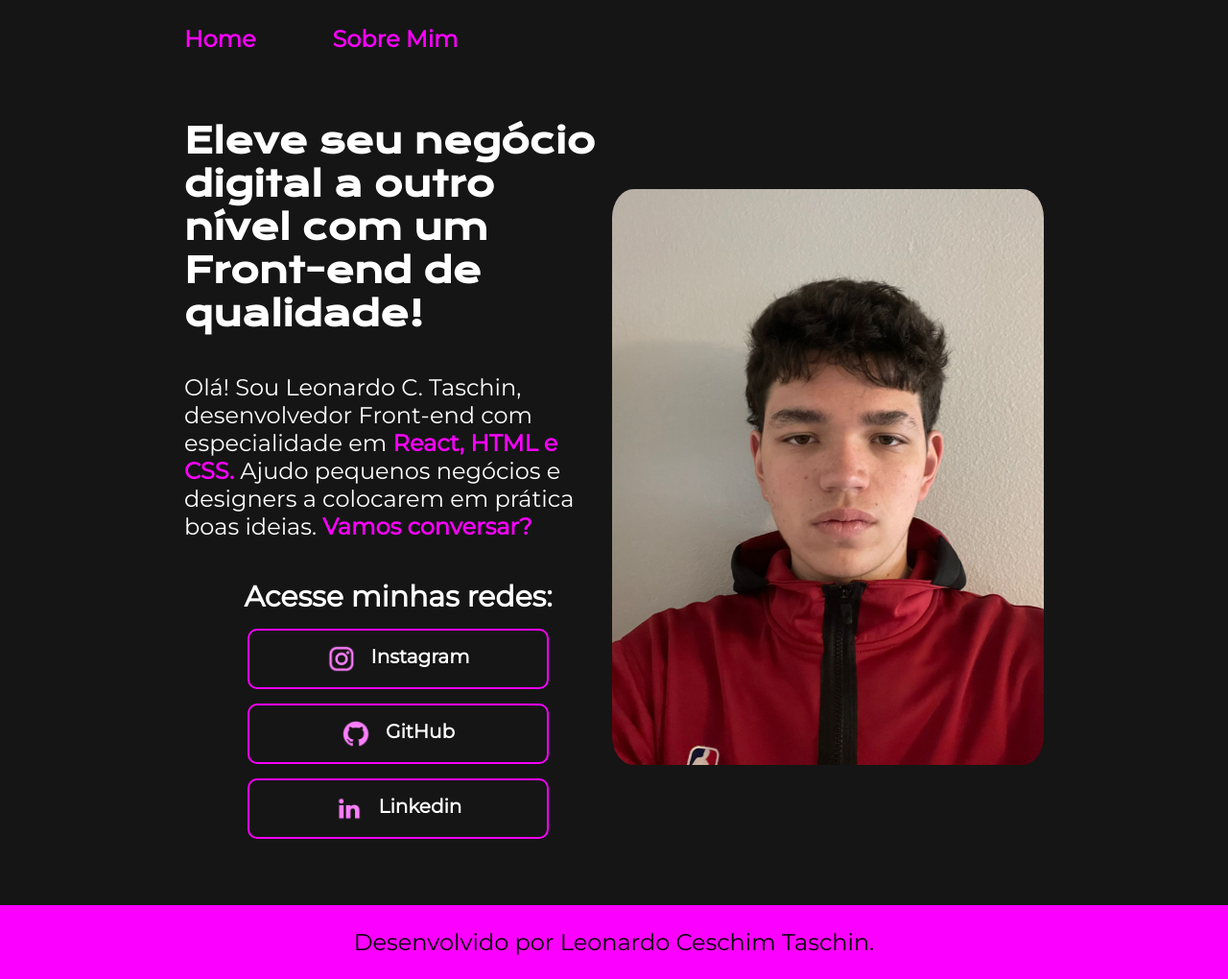
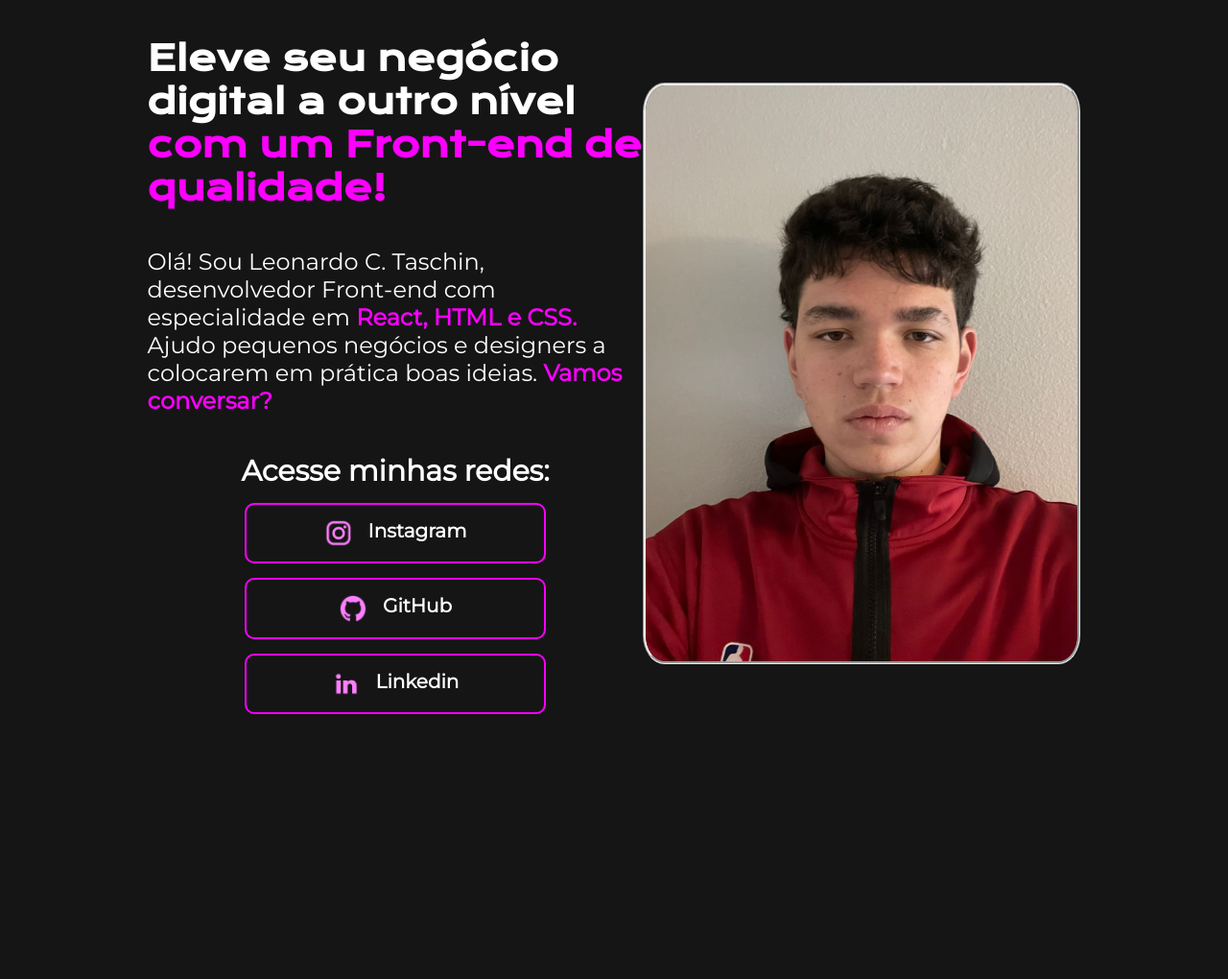
Before and after one commit to LeoTaschin/portifolio, a plain HTML site: page index.html in a window 1280 px wide. Shown: the whole page at 96% size. After the commit the page ends 838 px from the top, so only its background shows below. Drawn offline with nearby package versions, Linux system fonts and the light colour scheme.

Commit message:
Revert "sobre mim feito"
This reverts commit 2aba3157ad9a7044306c101cd01aae7b1fd92f07.

```diff
--- a/index.html
+++ b/index.html
@@ -6,16 +6,11 @@
     <meta http-equiv="X-UA-Compatible" content="IE=edge">
     <meta name="viewport" content="width=device-width, initial-scale=1.0">
     <title>Portifolio</title>
-    <link rel="stylesheet" href="Estilos pro css/style.css">
+    <link rel="stylesheet" href="style.css">
 </head>
 
 <body>
-    <header class="header">
-        <nav    class="header__menu">
-            <a  class="header__link"    href="index.html">Home</a>
-            <a  class="header__link"    href="sobremim.html">Sobre Mim</a>
-        </nav>
-    </header>
+    <header></header>
     <main class="apresentacao">
         <section class="apresentacao__conteudo">
             <h1 class="apresentacao__conteudo__titulo">Eleve seu negócio digital a outro nível<strong
@@ -46,9 +41,7 @@
         <img class="foto" src="fotos/foto.jpg" alt="Foto Leo">
         </div>
     </main>
-    <footer>
-        <p  class="footer">Desenvolvido por Leonardo Ceschim Taschin.</p>
-    </footer>
+    <footer></footer>
 </body>
 
 </html>
--- a/Estilos pro css/style.css
+++ b/style.css
@@ -6,13 +6,9 @@
 }
 
 
-cores{
-  cor-primaria = #151515
-  cor-secundaria = #fb00ff
-  cor-terciaria = #FFF5E0
-}
+
 body{
-    /* height: 100vh; */
+    height: 100vh;
     box-sizing: border-box;
     background-color: #151515;
     color: #ffffff;
@@ -20,7 +16,7 @@ body{
 
 .foto {
     width: 450px;
-    border: 3px  sog
+    border: 3px;
     border-style: groove;
     border-radius: 5%;
     align-items: center;
@@ -34,33 +30,15 @@ body{
 
   }
 .titulo-destaque{
-    color:
+    color: #fb00ff
 }
 
 .apresentacao{
-    margin: 5.4% 15%;
+    margin: 3% 12%;
     display: flex;
     align-items: center;
     justify-content: space-between;
 }
-
-.header{
-  margin: 2% 0% 0% 15%;
-}
-
-.header__menu{
-  display: flex;
-  gap: 80px;
-}
-
-.header__link{
-  color: #fb00ff;
-  font-size: 24px;
-  font-weight: 600;
-  font-family:'Montserrat', sans-serif;
-  text-decoration: none;
- }
-
 .qualidade {
   color: #fb00ff;
 }
@@ -97,16 +75,6 @@ body{
 
 }
 
-.footer{
-  padding: 24px;
-  color: #000;
-  background-color: #fb00ff;
-  text-align: center;
-  font-size: 24px;
-  font-family:'Montserrat', sans-serif;;
-  font-weight: 400;
-}
-
 .apresentacao__links__link{
     display: flex;
     justify-content: center;
@@ -135,9 +103,5 @@ body{
     display: flex;
     justify-self: center;
     filter: hue-rotate(120deg);
-  }
 
-  .sobre_mim{
-    font-size: 36px;
-    color: #ffffff;
-  }
+}
```
